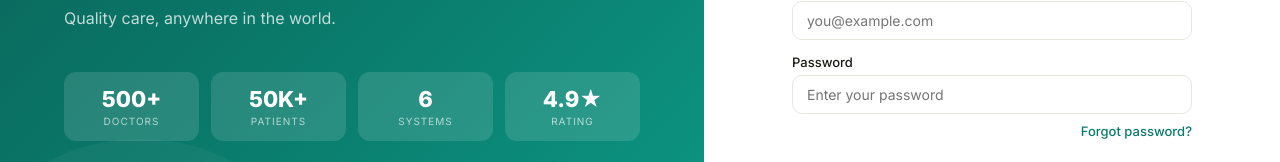
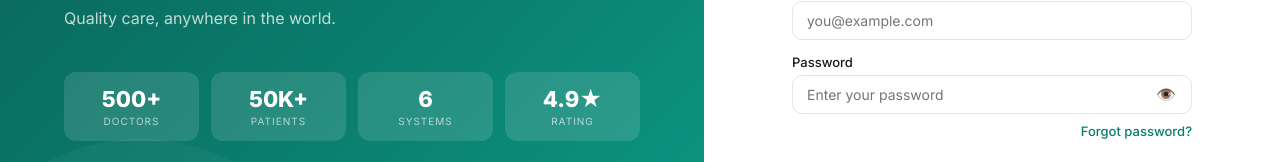
Before and after one commit to informaticaabhishek79/wellconsult-web, a React (Vite) app: page / in a window 1280 px wide. Shown: the part 381-543 px from the top of the page. Built offline with nearby package versions, Linux system fonts and the light colour scheme.

Commit message:
feat: show/hide password toggle on registration forms

```diff
--- a/src/pages/AuthPage.tsx
+++ b/src/pages/AuthPage.tsx
@@ -18,14 +18,26 @@ function Field({ label, type='text', placeholder, value, onChange }: {
   value: string; onChange: (v: string) => void;
 }) {
   const [focused, setFocused] = useState(false);
+  const [showPw, setShowPw] = useState(false);
+  const isPassword = type === 'password';
+  const inputType = isPassword ? (showPw ? 'text' : 'password') : type;
+
   return (
     <div style={{ marginBottom: 14 }}>
       <label style={{ display:'block', fontSize:13, fontWeight:500, color:'var(--text-primary)', marginBottom:5 }}>{label}</label>
-      <input type={type} placeholder={placeholder} value={value}
-        onChange={e => onChange(e.target.value)}
-        onFocus={() => setFocused(true)} onBlur={() => setFocused(false)}
-        style={{ width:'100%', padding:'10px 14px', borderRadius:'var(--r-md)', border:`1.5px solid ${focused?'var(--primary)':'var(--border)'}`, fontSize:14, color:'var(--text-primary)', outline:'none', transition:'border-color 0.15s', background:'#fff', boxSizing:'border-box' as any }}
-      />
+      <div style={{ position:'relative' }}>
+        <input type={inputType} placeholder={placeholder} value={value}
+          onChange={e => onChange(e.target.value)}
+          onFocus={() => setFocused(true)} onBlur={() => setFocused(false)}
+          style={{ width:'100%', padding: isPassword ? '10px 44px 10px 14px' : '10px 14px', borderRadius:'var(--r-md)', border:`1.5px solid ${focused?'var(--primary)':'var(--border)'}`, fontSize:14, color:'var(--text-primary)', outline:'none', transition:'border-color 0.15s', background:'#fff', boxSizing:'border-box' as any }}
+        />
+        {isPassword && (
+          <button type="button" onClick={() => setShowPw(s => !s)}
+            style={{ position:'absolute', right:12, top:'50%', transform:'translateY(-50%)', background:'none', border:'none', cursor:'pointer', padding:4, color:'var(--text-muted)', fontSize:16, display:'flex', alignItems:'center' }}>
+            {showPw ? '🙈' : '👁️'}
+          </button>
+        )}
+      </div>
     </div>
   );
 }
```
